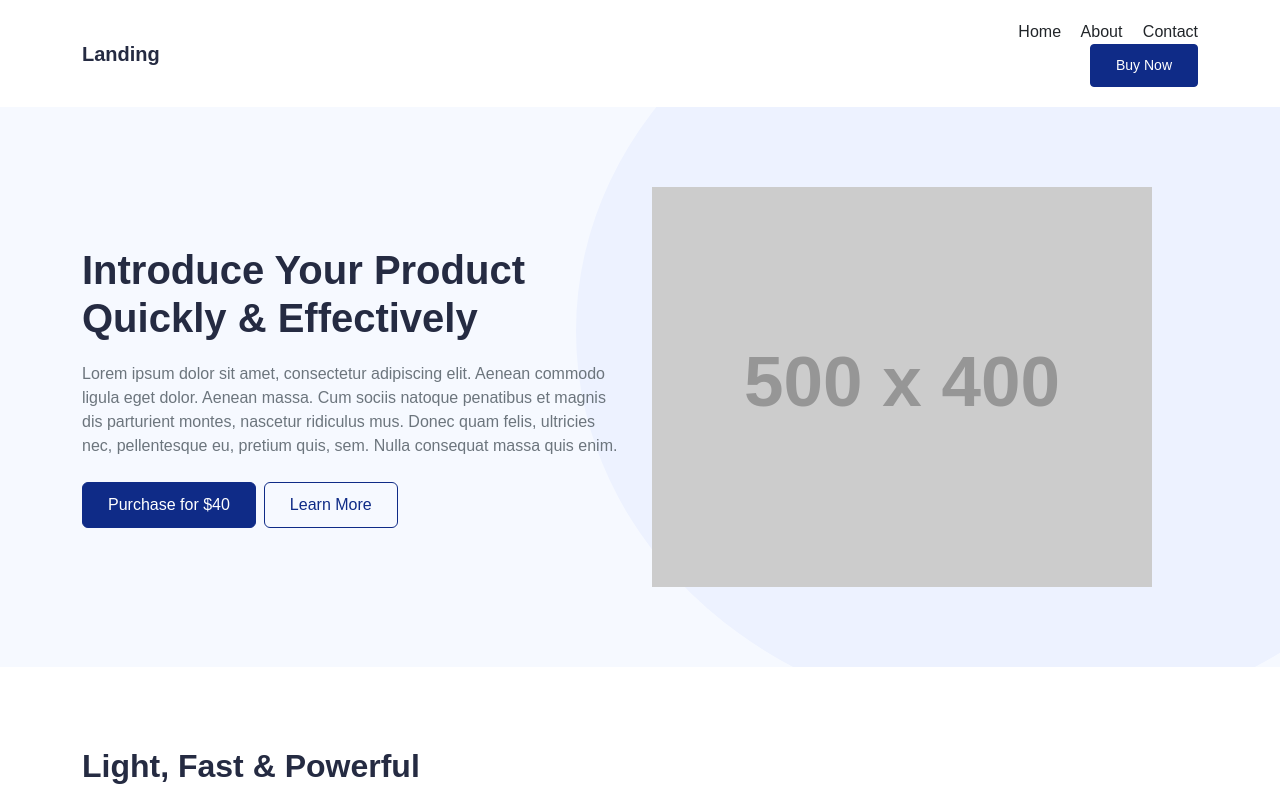
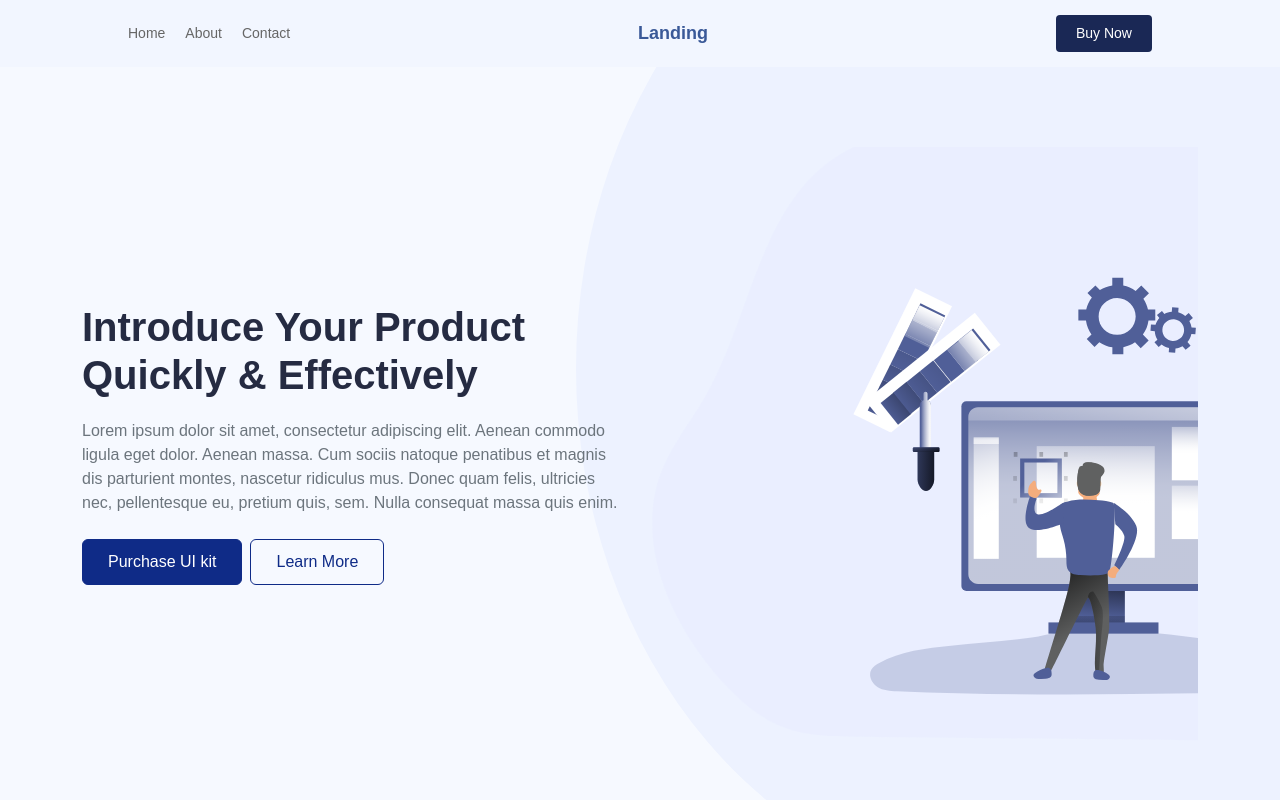
Before and after one commit to PoramaChowdhury/CSE_4116_Mid, a plain HTML site: page index.html in a window 1280 px wide. Shown: the top 800 px of the page. Drawn offline with nearby package versions, Linux system fonts and the light colour scheme; placeholder pictures from the web are drawn by us.

Commit message:
final and git push

```diff
--- a/index.html
+++ b/index.html
@@ -8,23 +8,17 @@
     <link rel="stylesheet" href="styles.css">
 </head>
 <body>
-    <header>
-        <div class="container">
-            <div class="row align-items-center">
-                <div class="col-6">
-                    <h5 class="mb-0">Landing</h5>
-                </div>
-                <div class="col-6 text-end">
-                    <nav class="d-none d-md-block">
-                        <a href="#" class="me-3 text-decoration-none text-dark">Home</a>
-                        <a href="#" class="me-3 text-decoration-none text-dark">About</a>
-                        <a href="#" class="text-decoration-none text-dark">Contact</a>
-                    </nav>
-                    <a href="#" class="btn btn-primary btn-sm d-none d-md-inline-block">Buy Now</a>
-                </div>
-            </div>
+    <nav class="navbar">
+        <div class="nav-links">
+            <a href="#">Home</a>
+            <a href="#">About</a>
+            <a href="#">Contact</a>
         </div>
-    </header>
+        <div class="brand">Landing</div>
+        <div>
+            <button class="buy-now">Buy Now</button>
+        </div>
+    </nav>
 
     <section class="hero-section">
         <div class="container">
@@ -33,12 +27,12 @@
                     <h1>Introduce Your Product<br>Quickly & Effectively</h1>
                     <p class="text-muted mb-4">Lorem ipsum dolor sit amet, consectetur adipiscing elit. Aenean commodo ligula eget dolor. Aenean massa. Cum sociis natoque penatibus et magnis dis parturient montes, nascetur ridiculus mus. Donec quam felis, ultricies nec, pellentesque eu, pretium quis, sem. Nulla consequat massa quis enim.</p>
                     <div class="d-flex gap-2">
-                        <a href="#" class="btn btn-primary">Purchase for $40</a>
+                        <a href="#" class="btn btn-primary">Purchase UI kit</a>
                         <a href="#" class="btn btn-outline-secondary">Learn More</a>
                     </div>
                 </div>
                 <div class="col-lg-6 hero-image">
-                    <img src="https://via.placeholder.com/500x400" alt="Product illustration" class="img-fluid">
+                    <img src="images/hero.svg" alt="Product illustration" class="img-fluid">
                 </div>
             </div>
         </div>
@@ -57,19 +51,19 @@
                 <div class="col-md-6">
                     <div class="row">
                         <div class="col-sm-6 feature-item">
-                            <img src="https://via.placeholder.com/60x60" alt="Feature icon" class="feature-icon">
+                            <img src="images/feature.png" alt="Feature icon" class="feature-icon">
                             <h5>Title Goes Here</h5>
                             <p class="text-muted small">Lorem ipsum dolor sit amet, consectetur adipiscing elit. Aenean commodo ligula eget</p>
                         </div>
                         <div class="col-sm-6 feature-item">
-                            <img src="https://via.placeholder.com/60x60" alt="Feature icon" class="feature-icon">
+                            <img src="" alt="Feature icon" class="feature-icon">
                             <h5>Title Goes Here</h5>
                             <p class="text-muted small">Lorem ipsum dolor sit amet, consectetur adipiscing elit. Aenean commodo ligula eget</p>
                         </div>
                     </div>
                 </div>
                 <div class="col-md-6">
-                    <img src="https://via.placeholder.com/400x300" alt="Feature illustration" class="img-fluid">
+                    <img src="images/feature.png" alt="Feature illustration" class="img-fluid">
                 </div>
             </div>
         </div>
@@ -79,7 +73,7 @@
         <div class="container">
             <div class="row align-items-center">
                 <div class="col-lg-6 mb-4 mb-lg-0">
-                    <img src="https://via.placeholder.com/400x400" alt="Feature illustration" class="feature-image">
+                    <img src="images/girl.png" alt="Feature illustration" class="feature-image">
                 </div>
                 <div class="col-lg-5 offset-lg-1">
                     <h2>Light, Fast & Powerful</h2>
@@ -90,7 +84,7 @@
         </div>
     </section>
 
-    <section class="feature-block">
+    <section class="feature-blockk">
         <div class="container">
             <div class="row align-items-center">
                 <div class="col-lg-5 mb-4 mb-lg-0">
@@ -99,7 +93,7 @@
                     <p class="text-muted">Donec quam felis, ultricies nec, pellentesque eu, pretium quis, sem. Nulla consequat massa quis enim.</p>
                 </div>
                 <div class="col-lg-6 offset-lg-1">
-                    <img src="https://via.placeholder.com/400x400" alt="Feature illustration" class="feature-image">
+                    <img src="images/section3.png" alt="Feature illustration" class="feature-image">
                 </div>
             </div>
         </div>
@@ -109,7 +103,7 @@
         <div class="container">
             <div class="row align-items-center">
                 <div class="col-lg-6 mb-4 mb-lg-0">
-                    <img src="https://via.placeholder.com/400x400" alt="Feature illustration" class="feature-image">
+                    <img src="images/section4.png" alt="Feature illustration" class="feature-image">
                 </div>
                 <div class="col-lg-5 offset-lg-1">
                     <h2>Light, Fast & Powerful</h2>
@@ -123,6 +117,7 @@
 
     <section class="price-section">
         <div class="container">
+
             <h2 class="text-center">A Price To Suit Everyone</h2>
             <p class="text-muted text-center mx-auto price-description">Lorem ipsum dolor sit amet, consectetur adipiscing elit. Aenean commodo ligula eget dolor. Aenean massa. Cum sociis natoque penatibus et magnis dis parturient montes, nascetur ridiculus.</p>
 
@@ -139,7 +134,7 @@
         <div class="container">
             <div class="row align-items-center">
                 <div class="col-md-4">
-                    <p class="small text-muted">© 2025 YourCompany</p>
+                    <p class="small text-muted">© 2025 porama</p>
                 </div>
                 <div class="col-md-4 text-center">
                     <h5>Landing</h5>
--- a/styles.css
+++ b/styles.css
@@ -1,6 +1,40 @@
 body {
     font-family: 'Arial', sans-serif;
     color: #333;
+}
+.navbar {
+    display: flex;
+    justify-content: space-between;
+    align-items: center;
+    padding: 15px 10%;
+    background-color: #f2f6ff;
+}
+
+.nav-links {
+    display: flex;
+    gap: 20px;
+}
+
+.nav-links a {
+    text-decoration: none;
+    color: #666;
+    font-size: 14px;
+}
+
+.brand {
+    font-size: 18px;
+    font-weight: bold;
+    color: #3a5998;
+}
+
+.buy-now {
+    background-color: #1a2855;
+    color: white;
+    border: none;
+    padding: 8px 20px;
+    border-radius: 4px;
+    font-size: 14px;
+    cursor: pointer;
 }
 
 header {
@@ -83,8 +117,8 @@ h5 {
 }
 
 .price-section {
-    background-color: #f6f9ff;
-    padding: 80px 0;
+    /* background-color: #f6f9ff; */
+    /* padding: 80px 0; */
     text-align: center;
 }
 
@@ -95,10 +129,10 @@ h5 {
 .price-box {
     margin: 40px auto;
     max-width: 400px;
-    background-color: #fff;
+    /* background-color: #fff; */
     border-radius: 8px;
     padding: 30px;
-    box-shadow: 0 5px 20px rgba(0,0,0,0.05);
+    /* box-shadow: 0 5px 20px rgba(0,0,0,0.05); */
 }
 
 .price {
```
Also changed, not shown: images/feature.png (added), images/girl.png (added), images/hero.png (added), images/hero.svg (added), images/rect.png (added), images/section3.png (added), images/section4.png (added).
